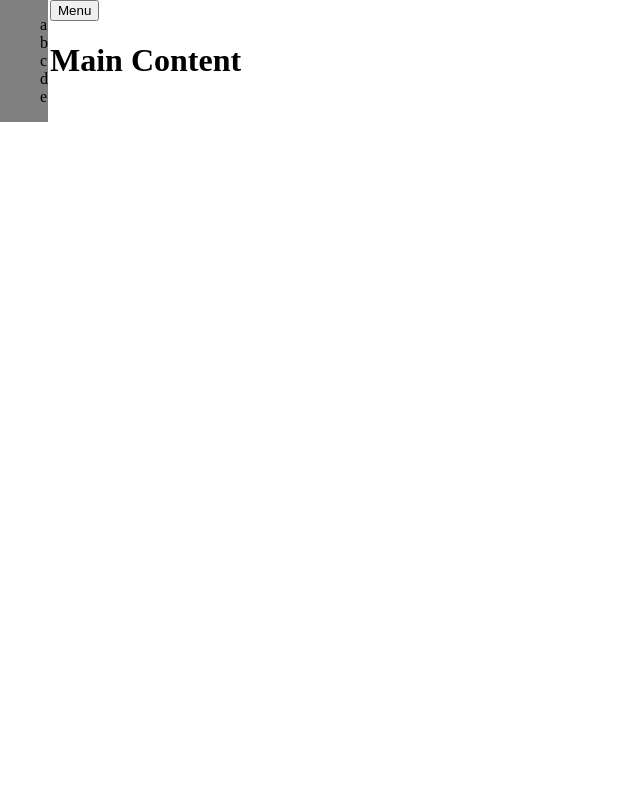
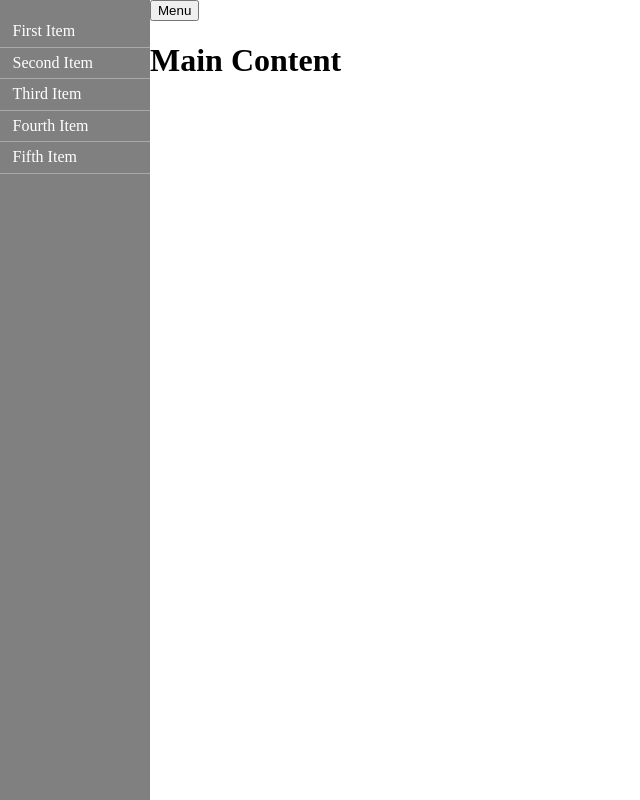
Before and after one commit to marcusmolchany/menu-slider, a plain HTML site: page index.html in a window 1280 px wide. Both pictures are taken after a click on the button "Menu". Shown: the whole page, without its empty margins (0-640 px from the left). Drawn offline with Linux system fonts and the light colour scheme.

Commit message:
styled menu and added links. width and height for both menu and content are now 100%

```diff
--- a/index.html
+++ b/index.html
@@ -5,11 +5,11 @@
   <body>
     <div id="menu-wrapper" class="closed">
       <ul id="menu">
-        <li class="selected">a</li>
-        <li>b</li>
-        <li>c</li>
-        <li>d</li>
-        <li>e</li>
+        <li class="selected"><a href="#">First Item</a></li>
+        <li><a href="#">Second Item</a></li>
+        <li><a href="#">Third Item</a></li>
+        <li><a href="#">Fourth Item</a></li>
+        <li><a href="#">Fifth Item</a></li>
       </ul>
     </div>
     <div id="main-content" class="closed">
--- a/menu_slider.css
+++ b/menu_slider.css
@@ -3,6 +3,11 @@
 #main-content {
   position: absolute;
   top: 0;
+  height: 100%;
+  width: 100%;
+
+  background-color: white;
+
   -webkit-transition: all 0.3s ease-out;
      -moz-transition: all 0.3s ease-out;
       -ms-transition: all 0.3s ease-out;
@@ -15,28 +20,50 @@
 }
 
 #main-content.open {
-  left: 50px
+  left: 150px
 }
 
 #menu-wrapper {
   position: absolute;
   top: 0;
+  left: 0;
+  height: 100%;
+  width: 100%;
+
   background: gray;
-  -webkit-transition: all 0.3s ease-out;
-     -moz-transition: all 0.3s ease-out;
-      -ms-transition: all 0.3s ease-out;
-       -o-transition: all 0.3s ease-out;
-          transition: all 0.3s ease-out;
 }
 
 #menu-wrapper.closed {
-  left: -50px;
 }
 
 #menu-wrapper.open {
-  left: 0px;
+  display: block;
 }
 
 ul#menu {
   list-style-type: none;
+  padding: 0 30px 0 0;
 }
+
+ul#menu li {
+  border-bottom: 1px solid darkgray;
+
+  padding: 0.5% 0 0.5% 1%;
+}
+
+ul#menu > li > a {
+  display: block;
+  text-decoration: none;
+}
+
+ul#menu > li > a:link {
+  color: white;
+}
+
+ul#menu > li > a:hover {
+  color: white;
+}
+
+ul#menu > li > a:visited {
+  color: white;
+}
```
